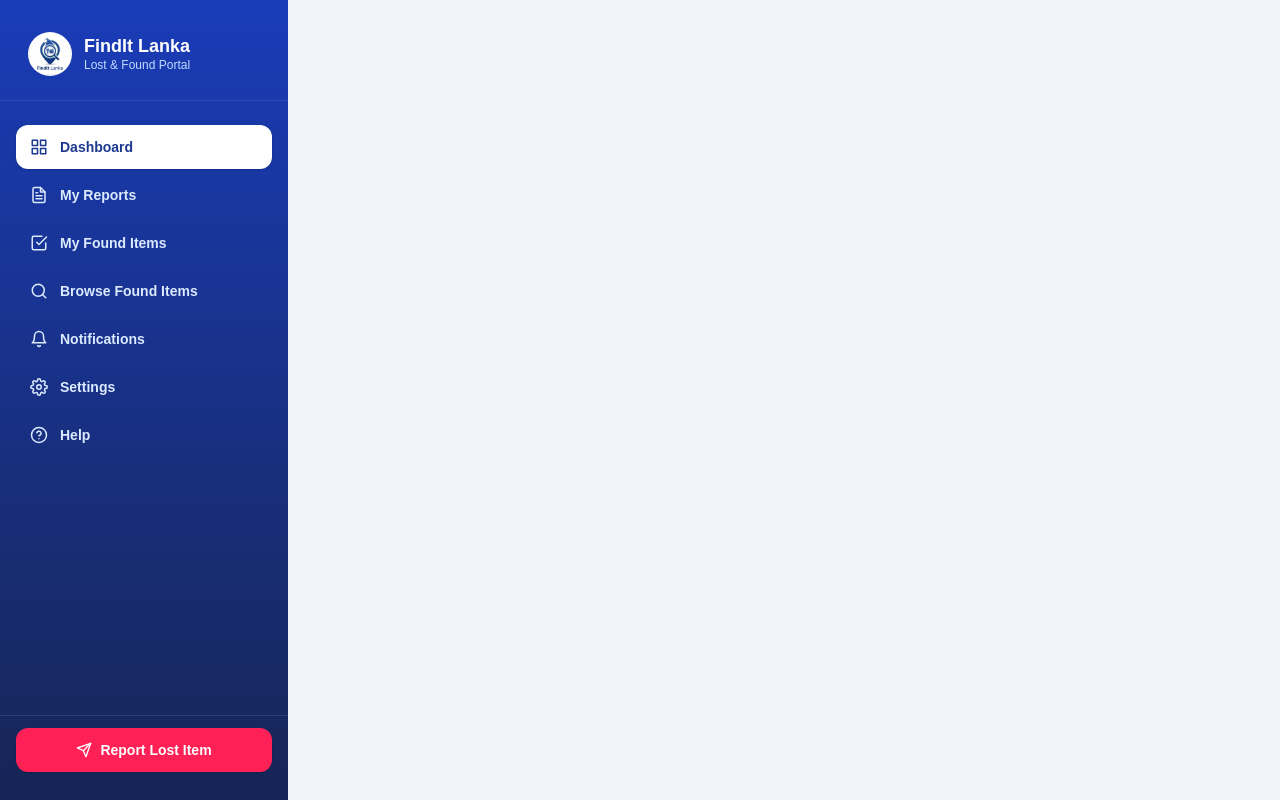
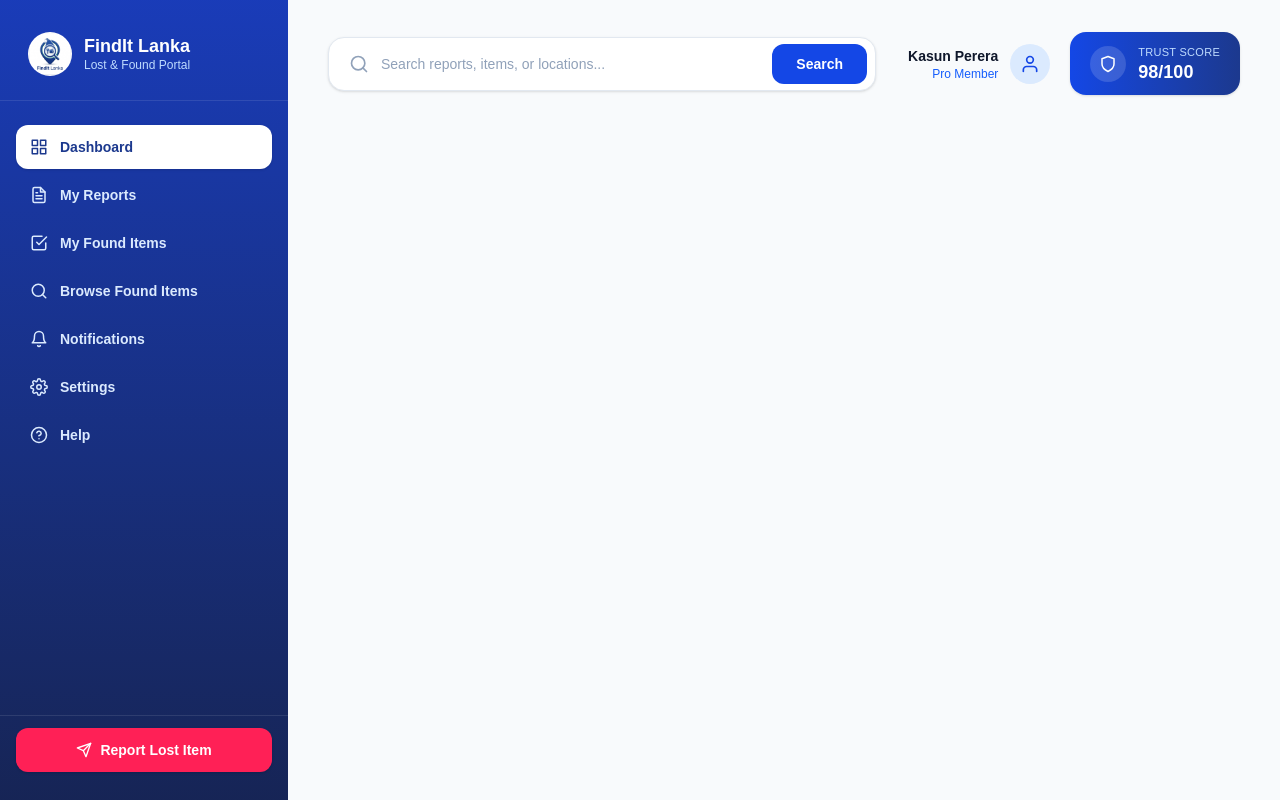
Before and after one commit to KavinduSandeepaAmaranath/FindIt-Lanka, a React (Vite) app in the folder client/: page /dashboard in a window 1280 px wide. Shown: the top 800 px of the page. Built offline with nearby package versions, Linux system fonts and the light colour scheme.

Commit message:
Added Topbar component to the Dashboard page

```diff
--- a/client/src/components/dashboard/DashBoardSidebar.jsx
+++ b/client/src/components/dashboard/DashBoardSidebar.jsx
@@ -22,7 +22,7 @@ const navItems = [
 ];
 
 function DashboardSidebar() {
-  const location = useLocation();
+  const location = useLocation(); //gets the current browser URL.
 
   return (
     <aside className="hidden lg:flex lg:flex-col lg:w-72 lg:shrink-0 bg-gradient-to-b from-blue-800 to-blue-950 text-white min-h-screen sticky top-0">
@@ -42,7 +42,7 @@ function DashboardSidebar() {
 
       <nav className="flex-1 px-4 py-6 space-y-1">
         {navItems.map(({ label, to, icon: Icon }) => {
-          const active = location.pathname === to;
+          const active = location.pathname === to; //checks if the current URL matches the link
           return (
             <Link
               key={label}
--- /dev/null
+++ b/client/src/components/dashboard/DashboardTopbar.jsx
@@ -0,0 +1,58 @@
+import { FiSearch, FiUser, FiShield } from "react-icons/fi";
+
+function DashboardTopbar({ user }) {
+  return (
+    <div className="flex flex-col lg:flex-row lg:items-center gap-6 lg:gap-8">
+      {/*search bar*/}
+      <form
+        onSubmit={(e) => e.preventDefault()}
+        className="flex-1 flex items-center bg-white rounded-2xl shadow-sm border border-slate-200 px-2 py-1.5"
+      >
+        <FiSearch className="w-5 h-5 text-slate-400 ml-3" />
+        <input
+          type="text"
+          placeholder="Search reports, items, or locations..."
+          className="flex-1 px-3 py-2.5 text-sm text-slate-700 placeholder-slate-400 outline-none bg-transparent"
+        />
+        <button
+          type="submit"
+          className="px-6 py-2.5 rounded-xl bg-blue-700 hover:bg-blue-800 text-white text-sm font-semibold transition-colors"
+        >
+          Search
+        </button>
+      </form>
+
+      {/* user + trust score */}
+      <div className="flex items-center gap-5">
+        <div className="flex items-center gap-3">
+          <div className="text-right hidden sm:block">
+            <p className="text-sm font-bold text-slate-900">{user.name}</p>
+            <p className="text-xs text-blue-600 font-medium">
+              {user.membership}
+            </p>
+          </div>
+          <div className="w-10 h-10 rounded-full bg-blue-100 flex items-center justify-center text-blue-700 shrink-0">
+            <FiUser className="w-5 h-5" />
+          </div>
+        </div>
+
+        <div className="flex items-center gap-3 bg-gradient-to-r from-blue-700 to-blue-900 text-white rounded-2xl px-5 py-3 shadow-sm shrink-0">
+          <div className="w-9 h-9 rounded-full bg-white/15 flex items-center justify-center">
+            <FiShield className="w-4.5 h-4.5" />
+          </div>
+          <div>
+            <p className="text-[11px] uppercase tracking-wide text-blue-200">
+              Trust Score
+            </p>
+            <p className="text-lg font-extrabold leading-tight">
+              {user.trustScore}/100
+            </p>
+            <p className="text-[11px] text-blue-200">{user.trustLabel}</p>
+          </div>
+        </div>
+      </div>
+    </div>
+  );
+}
+
+export default DashboardTopbar;
--- a/client/src/data/dashboardData.js
+++ b/client/src/data/dashboardData.js
@@ -2,8 +2,8 @@
 //Kavindu - Replace with real API data + uploaded image URLs once backend finished
 
 export const currentUser = {
-    name: "Kaasun Perera",
-    membership: "Pro |Member",
+    name: "Kasun Perera",
+    membership: "Pro Member",
     trustScore: 98,
     memberSince: "Feb 2026",
     pendingNotifications: 2,
--- a/client/src/pages/Dashboard.jsx
+++ b/client/src/pages/Dashboard.jsx
@@ -1,10 +1,56 @@
 import DashboardSidebar from "../components/dashboard/DashboardSidebar";
+import DashboardTopbar from "../components/dashboard/DashboardTopbar";
+
+import {
+    currentUser,
+} from "../data/dashboardData";
 
 function Dashboard() {
   return (
-    <div className="flex bg-slate-100">
+    <div className="flex bg-slate-50">
       <DashboardSidebar />
-      <div className="flex-1 min-w-0" />
+
+      <div className="flex-1 min-w-0" >
+
+        <div className="max-w-[1400px] mx-auto px-6 lg:px-10 py-8 space-y-8">
+          <DashboardTopbar user={currentUser} />
+
+          {/*
+          <WelcomeBanner user={currentUser} />
+
+          <StatsOverview stats={stats} />
+
+          <QuickActionsBanner />
+
+          <div className="grid grid-cols-1 xl:grid-cols-3 gap-6 items-start">
+            <div className="xl:col-span-2">
+              <ItemsGridSection
+                title="My Lost Items"
+                items={myLostItems}
+                addLabel="Add another Lost item"
+              />
+            </div>
+            <RecentActivity activities={recentActivities} />
+          </div>
+
+          <div className="grid grid-cols-1 xl:grid-cols-3 gap-6 items-start">
+            <div className="xl:col-span-2">
+              <ItemsGridSection
+                title="My Found Items"
+                items={myFoundItems}
+                addLabel="Add another found item"
+              />
+            </div>
+            <div className="flex flex-col gap-6">
+              <BadgesEarned badges={badges} />
+              <SafetyTipCard />
+            </div>
+          </div>
+          */}
+
+        </div>
+
+      </div>
     </div>
   );
 }
```
